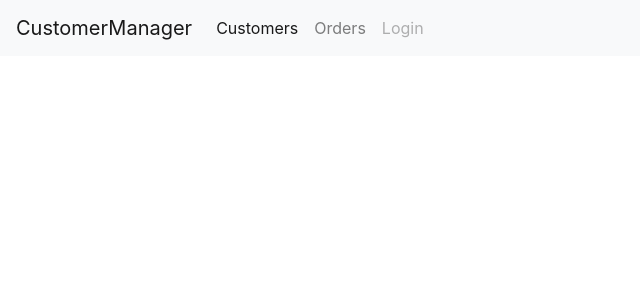
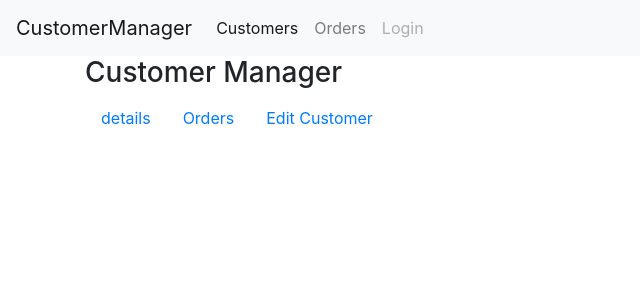
Before and after one commit to kpavankumaar/ngbatch8, an Angular app in the folder angular/managerapplication/: page /customers/1 in a window 1280 px wide. Before the commit this address led to /. Shown: the top 300 px of the page, without its empty margins (0-640 px from the left). Built offline with nearby package versions, Linux system fonts and the light colour scheme.

Commit message:
customer details and server calls from customer details component

```diff
--- a/angular/managerapplication/src/app/approuting.module.ts
+++ b/angular/managerapplication/src/app/approuting.module.ts
@@ -6,12 +6,12 @@ import { CustomersComponent } from './customers/customers.component';
 const routes: Routes = [
     // {path:'customers', component:CustomersComponent},
     {path: '', redirectTo: 'customers', pathMatch: 'full'},
+    {path: 'customers/:id', loadChildren: './customer/customer.module#CustomerModule' },
     {path: 'customers', loadChildren: './customers/customers.module#CustomersModule'},
-    {path: 'customers:id', loadChildren: './customer/customer.module#CustomerModule' },
     {path: 'orders', loadChildren: './orders/orders.module#OrdersModule'}
 ];
 @NgModule({
-    imports: [RouterModule.forRoot(routes)],
+    imports: [RouterModule.forRoot(routes,{enableTracing:true})],
     exports: [RouterModule]
 })
 export class AppRoutingModule {
--- a/angular/managerapplication/src/app/core/service/data.service.ts
+++ b/angular/managerapplication/src/app/core/service/data.service.ts
@@ -10,4 +10,9 @@ export class DataService {
     getCustomers(url): Observable<ICustomer[]> {
         return this.http.get<ICustomer[]>(url);
     }
+
+    getCustomerById(id):Observable<ICustomer>{
+        const url = '/api/customers/';
+        return this.http.get<ICustomer>(url+id);
+    }
 }
--- a/angular/managerapplication/src/app/customer/customer-details.component.html
+++ b/angular/managerapplication/src/app/customer/customer-details.component.html
@@ -1,3 +1,6 @@
 <p>
   customer-details works!
 </p>
+<div >
+  {{customer.firstName}} {{customer.lastName}}
+</div>
--- a/angular/managerapplication/src/app/customer/customer-details.component.ts
+++ b/angular/managerapplication/src/app/customer/customer-details.component.ts
@@ -1,4 +1,6 @@
 import { Component, OnInit } from '@angular/core';
+import { DataService } from '../core/service/data.service';
+import { ActivatedRoute } from '@angular/router';
 
 @Component({
   selector: 'app-customer-details',
@@ -7,9 +9,16 @@ import { Component, OnInit } from '@angular/core';
 })
 export class CustomerDetailsComponent implements OnInit {
 
-  constructor() { }
+  constructor(private route:ActivatedRoute ,private dataService:DataService) { }
+  customer;
+  ngOnInit() {
+    this.route.parent.params.subscribe((params) => {
+      const id = +params['id'];
+      this.dataService.getCustomerById(id).subscribe((customer)=>{
+        this.customer = customer;
+      })
+    })
 
-  ngOnInit() {
   }
 
 }
--- a/angular/managerapplication/src/app/customer/customer.component.html
+++ b/angular/managerapplication/src/app/customer/customer.component.html
@@ -1,3 +1,17 @@
-<p>
-  customer works!
-</p>
+<div class="container">
+  <div>
+    <h3>Customer Manager</h3>
+  </div>
+  <ul class="nav">
+    <li class="nav-item">
+      <a class="nav-link active" routerLink = "details">details</a>
+    </li>
+    <li class="nav-item">
+      <a class="nav-link" routerLink = "orders">Orders</a>
+    </li>
+    <li class="nav-item">
+      <a class="nav-link" routerLink = "edit">Edit Customer</a>
+    </li>
+  </ul>
+  <router-outlet></router-outlet>
+</div>
```
